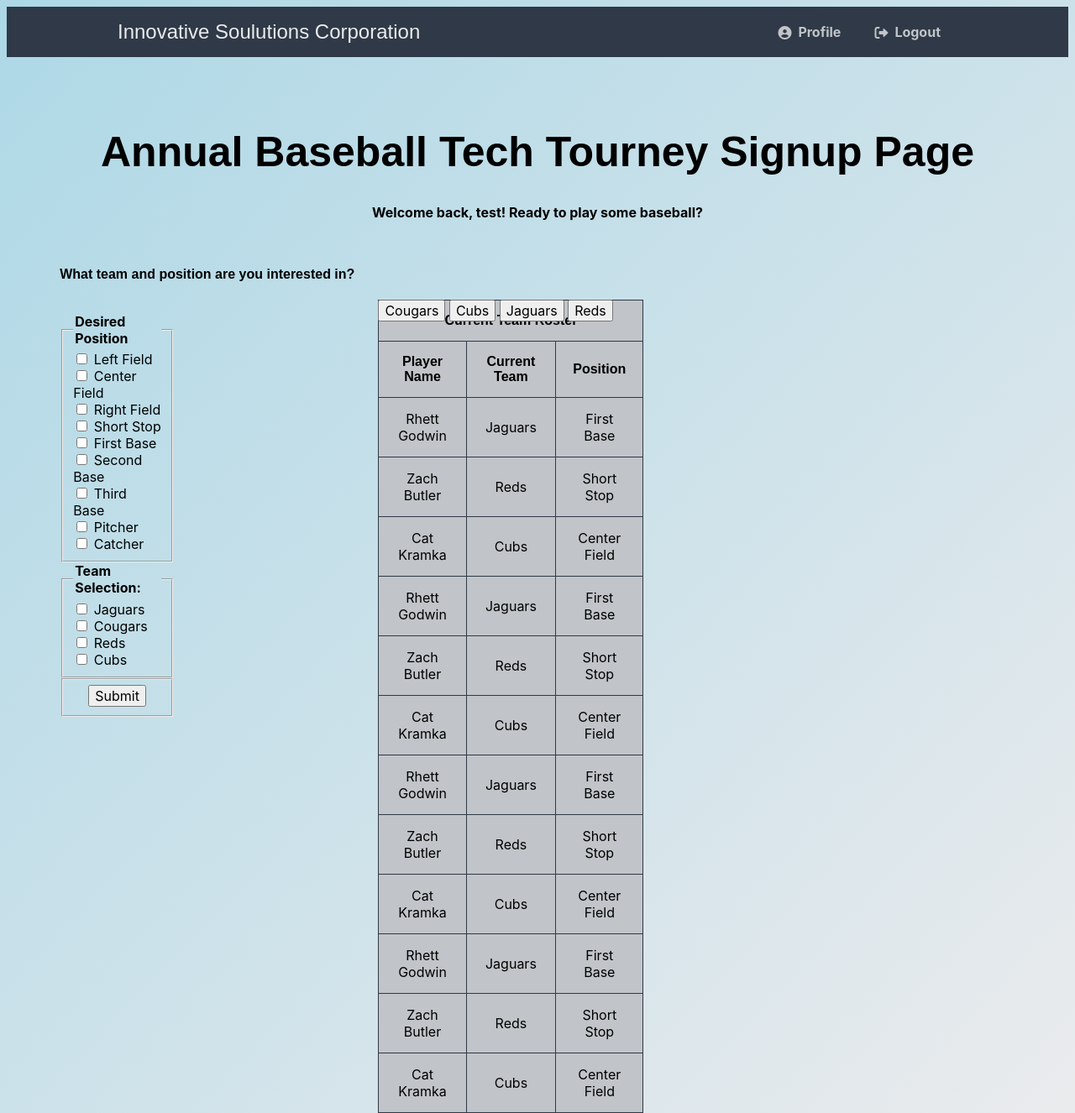
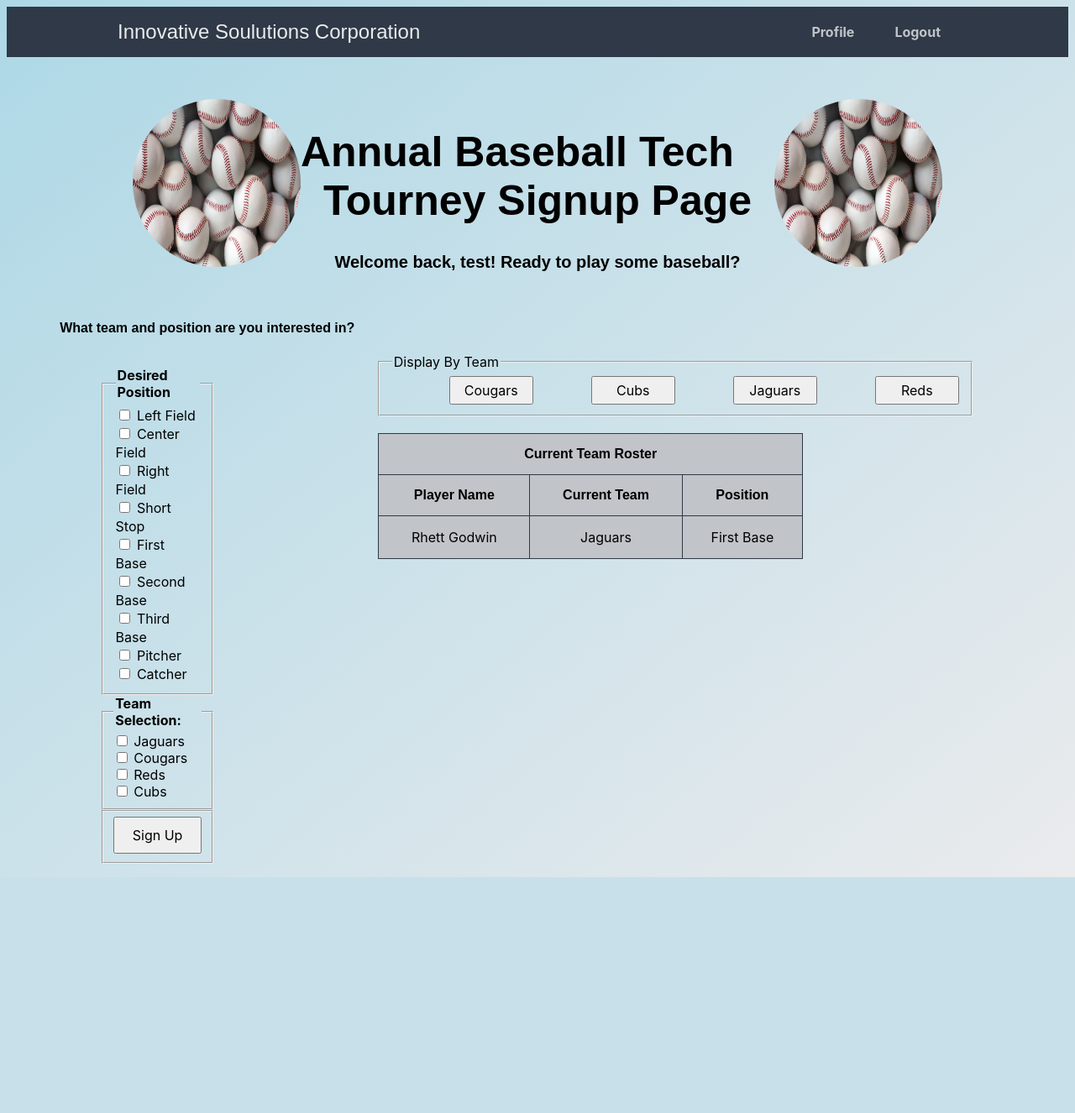
Before and after one commit to Rhgodwin/BaseballSignup, a PHP site: page /home.php in a window 1280 px wide. Shown: the whole page at 84% size. After the commit the page ends 1045 px from the top, so only its background shows below. Run offline with PHP 8.4, Linux system fonts and the light colour scheme; a user stored in the database is signed in; data comes from the database, SQL or seed files in the repository.

Commit message:
Major changes in code and layout of page

```diff
--- a/dbFunctions.php
+++ b/dbFunctions.php
@@ -1,27 +1,70 @@
 <?php
 
-class dbFunctions{
+class dbFun{
+    //private vars
+    private $HostName;
+    private $UserID;
+    private $Password;
+    private $DBName;
+    private $Con;
+
+    //constructor
+    public function __construct($host = null, $uid = null, $pw = null, $db = null)
+    {
+        $this->HostName = $host;
+        $this->UserID = $uid;
+        $this->Password = $pw;
+        $this->DBName = $db;
+        $this->Con = mysqli_connect($host, $uid, $pw, $db);
+        if (mysqli_connect_errno()) {
+            echo "Failed to connect to MySQL: " . mysqli_connect_error();
+        }
+    }
+    //destructor
+    public function __destruct()
+    {
+        $this->Con->Close();
+    }
+
+//process for the form
+    function ProcessRegistrationForm()
+    {
+
+        if ($_SERVER['REQUEST_METHOD'] === 'POST') {
+            //retrieve form data
+           // $name = $_POST['username'];
+            $team = $_POST['team'];
+            $position = $_POST['position'];
+
+            $con = mysqli_connect("localhost", "root", "", "pwdb");
+
+            $sql = "INSERT INTO players
+             ( `team`, `position`)
+            VALUES
+             ('$team','$position');";
+
+            if (mysqli_query($con, $sql)) {
 
 
-private function Get_UserName_From_DB()
-{
-    $con = mysqli_connect("localhost", "root", "", "pwdb");
+                echo "<h1>You have been added to play in sports Tourney</h1>";
+                echo "<h1>Thanks for playing</h1>";
+            } else {
+                echo "Error in database. Registration failed" . mysqli_error($con);
 
+              }
+            mysqli_close($con);
 
-    $sql = "SELECT accounts.username FROM accounts";
+        }
+    }
+//get functions
 
-    $result = mysqli_query($con, $sql);
-    mysqli_close($con);
-    return $result;
-
-}
 //start of insert functions (will need to fix this code)
 //to add the UID into player name. going to have to
 //do more research
-private function Insert_PlayerName_Into_DB($name){
+public function Insert_PlayerName_Into_DB(){
     $con = mysqli_connect("localhost", "root", "", "pwdb");
-
-    $sql = "INSERT INTO `players` VALUE $name";
+    $name = $_SESSION['name'];
+    $sql = "INSERT INTO `players.playername` VALUE $name";
 
     $result = mysqli_query($con, $sql);
     mysqli_close($con);
@@ -31,30 +74,32 @@ private function Insert_PlayerName_Into_DB($name){
 
 
 //DB retrieval functions
-private function Get_PlayPos_From_DB() {
+public function Get_Players_From_DB() {
 $con = mysqli_connect("localhost", "root", "", "pwdb");
 
-$sql = "SELECT players.position FROM players";
+$sql = "SELECT * FROM players";
 $result = mysqli_query($con, $sql);
 mysqli_close($con);
 return $result;
 }
+//Display only members with a certain team
+public function display_player_for_Team($team){
+    $con = mysqli_connect("localhost", "root", "", "pwdb");
+    $sql = "SELECT team FROM players group by $team having count(*) >1";
+    $result = mysqli_query($con, $sql);
 
-private function Get_PlayerName_From_DB() {
-    $con = mysqli_connect("localhost", "root", "", "pwdb");
-
-    $sql = "SELECT players.name FROM players";
-    $result = mysqli_query($con, $sql);
     mysqli_close($con);
     return $result;
+
+
 }
 
-private function Get_Team_From_DB() {
-    $con = mysqli_connect("localhost", "root", "", "pwdb");
 
-    $sql = "SELECT players.team FROM players";
-    $result = mysqli_query($con, $sql);
-    mysqli_close($con);
-    return $result;
 }
-}
+//posty post method
+if  ($_SERVER["REQUEST_METHOD"] == "POST") {
+
+            $postmebaby = new dbFun("localhost", "root", "", "pwdb");
+            $postmebaby->ProcessRegistrationForm();
+
+    }
--- a/home.php
+++ b/home.php
@@ -1,6 +1,7 @@
 <?php
 // Session start
 session_start();
+require("dbFunctions.php");
 // If the user is not logged in redirect to the login page...
 if (!isset($_SESSION['loggedin'])) {
     header('Location: index.html');
@@ -9,11 +10,13 @@ if (!isset($_SESSION['loggedin'])) {
 ?>
 <!DOCTYPE html>
 <html>
+
 <head>
     <meta charset="utf-8">
+
     <title>Annual Baseball Tech Tourney Signup Page</title>
-		<link href="style.css" rel="stylesheet" type="text/css">
-		<link rel="stylesheet" href="https://cdnjs.cloudflare.com/ajax/libs/font-awesome/6.2.0/css/all.min.css" integrity="sha512-xh6O/CkQoPOWDdYTDqeRdPCVd1SpvCA9XXcUnZS2FmJNp1coAFzvtCN9BmamE+4aHK8yyUHUSCcJHgXloTyT2A==" crossorigin="anonymous" referrerpolicy="no-referrer">
+    <link href="style.css?v=<?php echo time(); ?>" rel="stylesheet" type="text/css">
+
 </head>
 <!--This is the navigation area for Corp nam and Profile/Logout links -->
 <nav class="navtop">
@@ -27,79 +30,103 @@ if (!isset($_SESSION['loggedin'])) {
 <header> <!--This is the Welcome message and displays users name -->
 
     <div class="welcome">
+        <img src="baseball2.jpg" alt="baseball" class="img1">
+        <img src="baseball2.jpg" alt="baseball" class="img2">
         <h1>Annual Baseball Tech Tourney Signup Page</h1>
-			<h2> Welcome back, <?=$_SESSION['name']?>! Ready to play some baseball?</h2>
+
+        <h2> Welcome back,
+            <?= $_SESSION['name'] ?>! Ready to play some baseball?
+        </h2>
 
     </div>
 </header>
+
+<body>
     <!--This is the form area to get input from user and display output  -->
-            <section>
+
     <h4 style="text-align: left; padding-left: 5% ;">What team and position are you interested in?</h4>
     <div class=" checkbox" style="align-items: center; width: 35%;padding-left: 5%; flex-wrap: wrap;float: left;">
-                <form>
+    <form action="dbFunctions.php" method="post">
             <ul>
 
-                   <fieldset class ="fs2" style="width: 35%;">
+                <fieldset class="fs2">
                     <legend><b>Desired Position</b></legend>
-                        <input type="checkbox" name="leftfield" value="Left Field" id="leftfield">
-                        <label for="left field" >Left Field</label><br>
+                    <input type="checkbox" id="ckbox1" name="position" value="Left Field" id="leftfield">
+                    <label for="left field">Left Field</label><br>
 
-                        <input type="checkbox" name="centerfield" value="Center Field" id="centerfield" >
-                        <label for="centerfield" >Center Field</label><br>
+                    <input type="checkbox" id="ckbox1" name="position" value="Center Field" id="centerfield">
+                    <label for="centerfield">Center Field</label><br>
 
-                        <input type="checkbox" name="rightfield" value="Right Field" id="rightfield" >
-                        <label for="rightfield" >Right Field</label><br>
+                    <input type="checkbox" id="ckbox1" name="position" value="Right Field" id="rightfield">
+                    <label for="rightfield">Right Field</label><br>
 
-                        <input type="checkbox" name="shortstop" value="Short Stop" id="shortstop" >
-                        <label for="shortstop" >Short Stop</label><br>
+                    <input type="checkbox" id="ckbox1" name="position" value="Short Stop" id="shortstop">
+                    <label for="shortstop">Short Stop</label><br>
 
-                        <input type="checkbox" name="firstbase" value="First Base" id="firstbase" >
-                        <label for="firstbase" >First Base</label><br>
+                    <input type="checkbox" id="ckbox1" name="position" value="First Base" id="firstbase">
+                    <label for="firstbase">First Base</label><br>
 
-                        <input type="checkbox" name="secondbase" value="Second Base" id="secondbase" >
-                        <label for="secondbase" >Second Base</label><br>
+                    <input type="checkbox" id="ckbox1" name="position" value="Second Base" id="secondbase">
+                    <label for="secondbase">Second Base</label><br>
 
-                        <input type="checkbox" name="thirdbase" value="Third Base" id="thirdbase" >
-                        <label for="thirdbase" >Third Base</label><br>
+                    <input type="checkbox" id="ckbox1" name="position" value="Third Base" id="thirdbase">
+                    <label for="thirdbase">Third Base</label><br>
 
-                        <input type="checkbox" name="pitcher" value="Pitcher" id="pitcher" >
-                        <label for="pitcher" >Pitcher</label><br>
+                    <input type="checkbox" id="ckbox1" name="position" value="Pitcher" id="pitcher">
+                    <label for="pitcher">Pitcher</label><br>
 
-                        <input type="checkbox" name="catcher" value="Catcher" id="catcher" >
-                        <label for="catcher" >Catcher</label><br>
+                    <input type="checkbox" id="ckbox1" name="position" value="Catcher" id="catcher">
+                    <label for="catcher">Catcher</label><br>
                 </fieldset>
 
 
-                    <fieldset class="fs1"style="width: 35%;">
+                <fieldset class="fs1">
                     <legend><b>Team Selection:</b></legend>
 
-                     <input type="checkbox" name="jaguars" value="jaguars" id="jaguars">
-                     <label for="jaguars" >Jaguars</label><br>
+                    <input type="checkbox" id="ckbox2" name="team" value="Jaguars" id="jaguars">
+                    <label for="jaguars">Jaguars</label><br>
 
-                     <input type="checkbox" name="cougars" value="cougars" id="jaguars" >
-                     <label for="jaguars" >Cougars</label><br>
+                    <input type="checkbox" id="ckbox2" name="team" value="Cougars" id="jaguars">
+                    <label for="Cougars">Cougars</label><br>
 
 
-                     <input type="checkbox" name="reds" value="reds" id="reds" >
-                     <label for="reds" >Reds</label><br>
+                    <input type="checkbox" id="ckbox2" name="team" value="Reds" id="reds">
+                    <label for="Reds">Reds</label><br>
 
-                     <input type="checkbox" name="cubs" value="cubs" id="cubs" >
-                     <label for="cubs" >Cubs</label><br>
+                    <input type="checkbox" id="ckbox2" name="team" value="Cubs" id="cubs">
+                    <label for="cubs">Cubs</label><br>
 
 
                 </fieldset>
 
-                    <fieldset class="submit" style="text-align: center; width:35%;">
-                    <input type="submit" value="Submit">
+                <fieldset class="submit">
+                    <input type="submit" id="submit" value="Sign Up" class="inputbtn">
         </form>
         </ul>
 
         </fieldset>
-                </form>
+
+
     </div>
     <!--This Table is  a place holder and the team buttens need better placement (work in progress)-->
-                <div class="Data" style=" width: 30%;padding-right: 5%; flex-wrap: wrap;float: left;">
-                <table class="ptable">
+    <div class="Data">
+        <fieldset class="buttons-fieldset">
+            <legend>Display By Team</legend>
+            <button>
+                Cougars
+            </button>
+            <button>
+                Cubs
+            </button>
+            <button>
+                Jaguars
+            </button>
+            <button>
+                Reds
+            </button>
+
+        </fieldset>
+        <table>
             <thead>
 
                 <tr>
@@ -117,86 +144,68 @@ if (!isset($_SESSION['loggedin'])) {
                          This is simply test data for the skeleton framework
                          Will have to have PHP code inserted with for loop
                          to gather the data to fill the table-->
+               <?php
+                    include_once('dbFunctions.php');
+                    $con = new dbFun('localhost','root','','pwdb');
+
+                    $result = $con->Get_Players_From_DB();?>
+
+<?php
+
+                while($row = mysqli_fetch_array($result)){
+            $name = $row['playername'];
+            $team = $row['team'];
+            $position = $row['position'];
+            displayRows($name,$team,$position);
+                }
+
+
+
+
+        function displayRows($name, $team, $pos)
+    {
+        ?>
+
         <tr>
-                        <td>Rhett Godwin</td>
-                        <td>Jaguars</td>
-                        <td>First Base</td>
-                    </tr>
-                    <tr>
-                         <td>Zach Butler</td>
-                         <td>Reds</td>
-                         <td>Short Stop</td>
-                    </tr>
-                    <tr>
-                        <td>Cat Kramka</td>
-                        <td>Cubs</td>
-                        <td>Center Field</td>
-                    </tr>
-                    <tr>
-                        <td>Rhett Godwin</td>
-                        <td>Jaguars</td>
-                        <td>First Base</td>
-                    </tr>
-                    <tr>
-                         <td>Zach Butler</td>
-                         <td>Reds</td>
-                         <td>Short Stop</td>
-                    </tr>
-                    <tr>
-                        <td>Cat Kramka</td>
-                        <td>Cubs</td>
-                        <td>Center Field</td>
-                    </tr>	<tr>
-                        <td>Rhett Godwin</td>
-                        <td>Jaguars</td>
-                        <td>First Base</td>
-                    </tr>
-                    <tr>
-                         <td>Zach Butler</td>
-                         <td>Reds</td>
-                         <td>Short Stop</td>
-                    </tr>
-                    <tr>
-                        <td>Cat Kramka</td>
-                        <td>Cubs</td>
-                        <td>Center Field</td>
-                    </tr>
-                    <tr>
-                        <td>Rhett Godwin</td>
-                        <td>Jaguars</td>
-                        <td>First Base</td>
-                    </tr>
-                    <tr>
-                         <td>Zach Butler</td>
-                         <td>Reds</td>
-                         <td>Short Stop</td>
-                    </tr>
-                    <tr>
-                        <td>Cat Kramka</td>
-                        <td>Cubs</td>
-                        <td>Center Field</td>
-                    </tr>
+            <td>
+                <?php echo $name; ?>
+            </td>
+            <td>
+                <?php echo $team; ?>
+            </td>
+            <td>
+                <?php echo $pos; ?>
+            </td></tr>
+
                 <!-- End of test data -->
+
+<?php
+    }
+    ?>
      </tbody>
-
-    </div>
-
-           </section> <!--END OF Input Output sec-->
+        </table>
+        <!--END OF Input Output sec-->
 
         <!--Buttons HELP where to place (function to deisplay team info in table I assume ?)-->
-           <div class="teambutton">
-           <button class="btntb4">
-			Cougars
-		</button>
-		<button class="btntb3">
-			Cubs
-		</button>
-		<button class="btntb2">
-			Jaguars
-		</button>
-		<button class="btntb1">
-			Reds
-        </div>
 
+        <script>
+            let boxes = document.querySelectorAll("input[id=ckbox1]");
+            let boxes2 = document.querySelectorAll("input[id=ckbox2]")
+
+            boxes.forEach(b => b.addEventListener("change", tick1));
+            boxes2.forEach(b => b.addEventListener("change", tick2));
+            function tick1(e) {
+                let state = e.target.checked; // save state of changed checkbox
+                boxes.forEach(b => b.checked = false); // clear all checkboxes
+                e.target.checked = state; // restore state of changed checkbox
+            }
+
+            function tick2(e) {
+                let state = e.target.checked; // save state of changed checkbox
+                boxes2.forEach(b => b.checked = false); // clear all checkboxes
+                e.target.checked = state; // restore state of changed checkbox
+            }
+        </script>
 </body>
+
 </html>
--- a/index.html
+++ b/index.html
@@ -12,16 +12,16 @@
         </div>
 		<div class="login">
 			<h1>Login</h1>
-			<form action="authenticate.php" method="post">
+			<form action="authenticate.php" method="post" >
 				<label for="username">
 					<i class="fas fa-user"></i>
 				</label>
-				<input type="text" name="username" placeholder="Username" id="username" required>
+				<input type="text" name="username" placeholder="Employee Name(First Last)" id="username" required>
 				<label for="password">
 					<i class="fas fa-lock"></i>
 				</label>
 				<input type="password" name="password" placeholder="Password" id="password" required>
-				<input type="submit" value="Login">
+				<input type="submit" value="Login" action="authenticate.php" onclick="Login.action='authenticate.php',Login.target='_blank';">
 			</form>
 		</div>
 	</body>
--- a/style.css
+++ b/style.css
@@ -88,7 +88,12 @@ h1 {
     font-weight: bold;
     font-family: Arial, Helvetica, sans-serif;
     font-size:50px;
-} /* FOR header of the checkbox input */
+}
+h2{
+	font-family: Arial, Helvetica, sans-serif;
+	font-size:20px;
+}
+/* FOR header of the checkbox input */
 h4 {
     font-weight: bold;
     font-family: Arial, Helvetica, sans-serif;
@@ -143,7 +148,7 @@ h4 {
 		padding: 0;
 	  }
 	  /* FOR Table style is not working, need help to figure out why */
-	  table, td, th {
+	  td, th {
 		border: 1px solid #2f3947;
 		height: 15%;
 		text-align: center;
@@ -158,6 +163,9 @@ h4 {
 
 	  table {
 		border-collapse: collapse;
+		margin-right: 20px;
+		margin-top: 20px;
+		min-width: 40%;
 
 
 	  }
@@ -171,172 +179,64 @@ h4 {
 tr {
 	background-color:#c1c4c8;
 }
-/* FOR buttons of the teams again not working not sure why? */
-.teambutton {
-	position: absolute;
 
+.data{
+	display:flex;
+	align-items:flex-start;
 
+}
+.teambuttoncontainer button {
+	width:100%; /* Optional: Makes buttons fill the container */
+	/* Additional button styles */
+	cursor: pointer;
   }
-
-/*
-.navtop {
-	background-color: #2f3947;
-	height: 60px;
-	width: 100%;
-	border: 0;
-}
-.navtop div {
-	display: flex;
-	margin: 0 auto;
-	width: 1000px;
-	height: 100%;
-}
-.navtop div h1, .navtop div a {
-	display: inline-flex;
+  .buttons-fieldset {
+	font-size:larger;
+	display:flex;
+	flex-direction: row;
+	gap: 1px;
+	margin-left:20px;
+	width:40%;
+  }
+button {
+	cursor:pointer;
+	width:100px;
+	padding:5px;
+	margin-left:68px;
 	align-items: center;
 }
-.navtop div h1 {
-	flex: 1;
-	font-size: 24px;
-	padding: 0;
-	margin: 0;
-	color: #eaebed;
-	font-weight: normal;
-}
-.navtop div a {
-	padding: 0 20px;
-	text-decoration: none;
-	color: #c1c4c8;
-	font-weight: bold;
-}
-.navtop div a i {
-	padding: 2px 8px 0 0;
-}
-.navtop div a:hover {
-	color: #eaebed;
-}
-body.loggedin {
-	background-color: #282e42;
-}
-.content {
-	width: 1000px;
-	max-height: fit-content;
-	margin: 0 auto;
-	background-color: #939aad;
-}
-.content h2 {
-	margin: 0;
-	padding: 25px 0;
-	font-size: 22px;
-	border-bottom: 1px solid #e0e0e3;
-	color: #4a536e;
-}
-.content > p, .content > div {
-	box-shadow: 0 0 5px 0 rgba(0, 0, 0, 0.1);
-	margin: 25px 0;
-	padding: 25px;
-	background-color: #6d707e;
-	font-size:xx-large;
-	text-align: center;
-}
-.content > p table td, .content > div table td {
-	padding: 5px;
-}
-.content > p table td:first-child, .content > div table td:first-child {
-	font-weight: bold;
-	color: #4a536e;
-	padding-right: 15px;
-}
-.content > div p {
-	padding: 5px;
-	margin: 0 0 10px 0;
-}
-.fieldset1 {
-width:max-content;
-
-font-size: larger;
-
-}
-.fs1 {
-	float:left;
+.fs1{
+	margin-left:50px;
+	font-family: Arial, Helvetica, sans-serif;
+	font-family:larger;
+	width: 35%;
 }
 .fs2{
+	margin-left:50px;
+	font-family: Arial, Helvetica, sans-serif;
+	font-size: larger;
+	width: 35%;
+}
+  .submit{
+	margin-left:50px;
+	text-align: center;
+    width:35%;
+  }
+  .inputbtn{
+	width:100%;
+	padding:10px;
+  }
+  .img1{
 	float:left;
-}
-.tabpos {
+	height:200px;
+	width:200px;
+	margin-left:150px;
+	border-radius:50%;
+  }
+  .img2{
 	float:right;
-}
-.btntb1{
-display:inline;
-float:right;
-margin-right: 105px;
-background-color: red;
-color:white;
-}
-
-.btntb2{
-	display:inline;
-	float:right;
-	margin-right: 105px;
-	background-color: rgb(112, 94, 168);
-	color:white;
-	}
-
-	.btntb3{
-		display:inline;
-		float:right;
-		margin-right: 105px;
-		background-color: rgb(69, 25, 190);
-		color:white;
-		}
-
-		.btntb4{
-			display:inline;
-			float:right;
-			margin-right: 105px;
-			background-color: rgb(233, 7, 146);
-			color:white;
-			}
-.ptable{
-	padding-top:5px;
-margin-right:300px;
-}
-.rost1{
-	text-align: center;
-}
-
-table{
-	width:600px;
-   height: 100%;
-	 border: 5px solid #000;
-	 box-shadow: 0 0 10px rgba(0, 0, 0, 0.5);
- }
- th, td{
-	 border: 5px outset grey;
- }
- thead{
-	 font-family: Arial, Helvetica, sans-serif;
-	 background-color: blue;
- }
- tr{
-	 padding:50px;
- }
- td{
-	 border: 1px soild black;
- }
- th{
-	 background-color:blue;
-
- }
- .btnSubmit{
-	background-color:red;
-	width:100px;
-	margin-left:600px;
-
- }
-.test {
-	display:flexbox;
-	width:50px;
-	float:left;
-
-}
+	height:200px;
+	width:200px;
+	margin-right:150px;
+	border-radius:50%;
+  }
```
Also changed, not shown: README.md, baseball.jpg (added), baseball2.jpg (added). Lines whose indentation alone changed are shown as unchanged.
